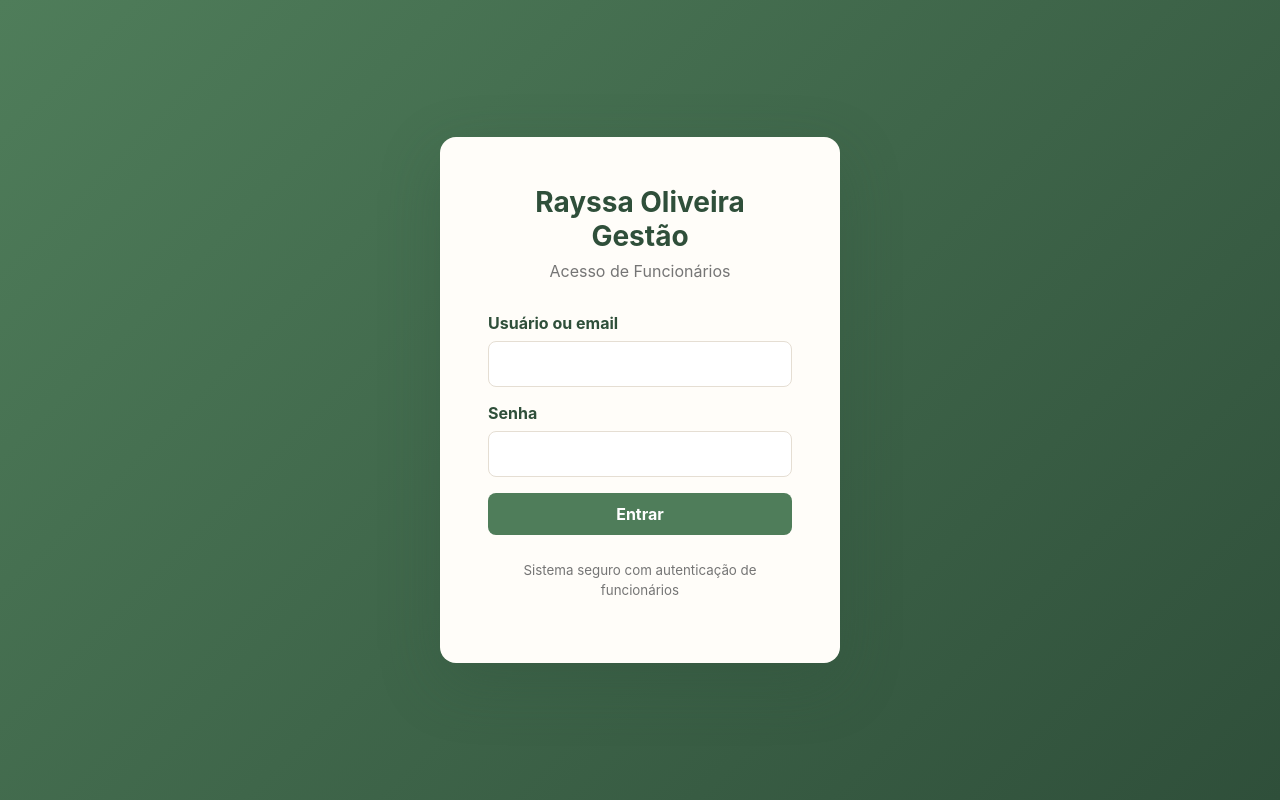
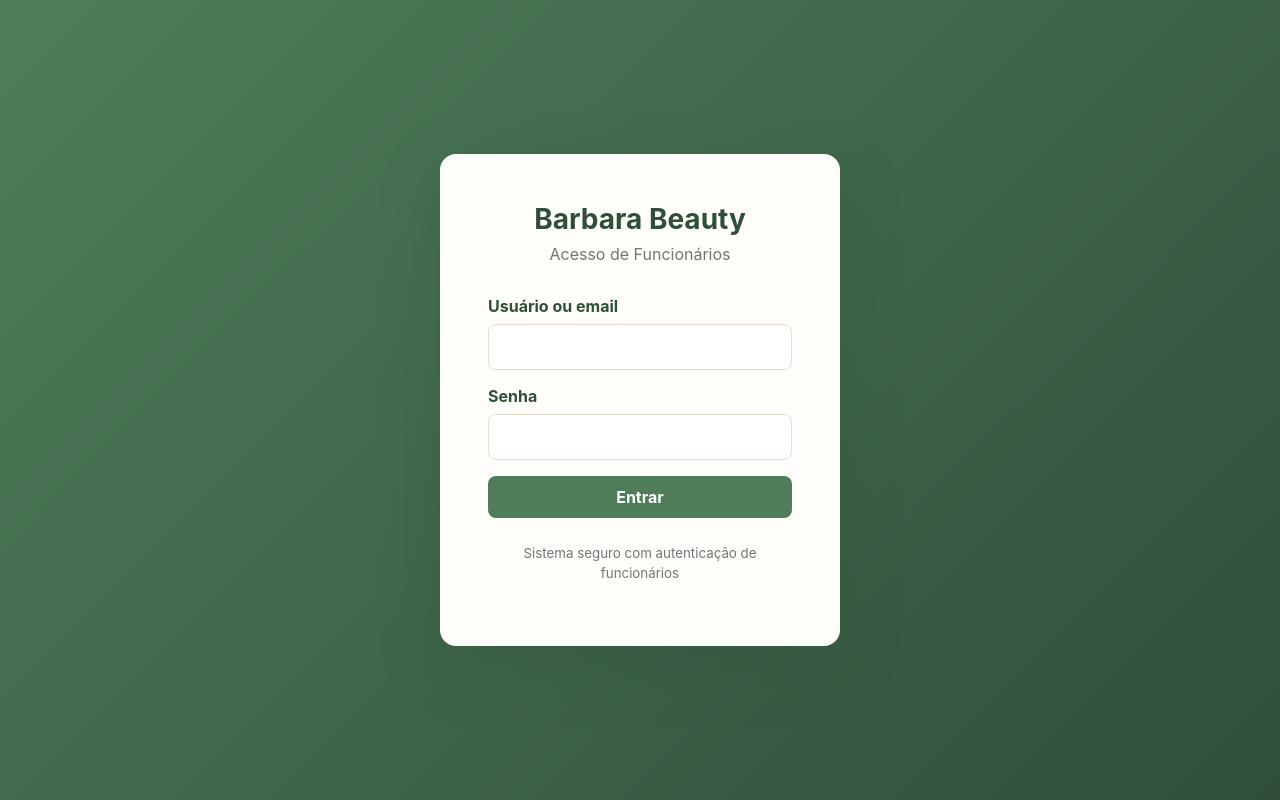
Before and after one commit to aguiarbr2006/barbarabeauty, a plain HTML site: page index.html in a window 1280 px wide. Drawn offline with Linux system fonts and the light colour scheme; no server answers.

Commit message:
rayssa/barbara

```diff
--- a/index.html
+++ b/index.html
@@ -6,8 +6,8 @@
     <meta name="theme-color" content="#4f7d5a" />
     <meta name="apple-mobile-web-app-capable" content="yes" />
     <meta name="apple-mobile-web-app-status-bar-style" content="default" />
-    <meta name="apple-mobile-web-app-title" content="Rayssa Oliveira" />
-    <title>Rayssa Oliveira Gestão</title>
+    <meta name="apple-mobile-web-app-title" content="Barbara Beauty" />
+    <title>Barbara Beauty</title>
     <link rel="manifest" href="manifest.webmanifest" />
     <link rel="stylesheet" href="styles.css" />
     <script src="https://www.gstatic.com/firebasejs/10.12.5/firebase-app-compat.js"></script>
@@ -19,7 +19,7 @@
     <div id="loginOverlay" class="login-overlay">
       <div class="login-modal">
         <div class="login-header">
-          <h1>Rayssa Oliveira Gestão</h1>
+          <h1>Barbara Beauty</h1>
           <p>Acesso de Funcionários</p>
         </div>
         <form id="loginForm" class="login-form">
@@ -42,9 +42,9 @@
     <div class="app-shell" id="appShell" style="display: none;">
       <aside class="sidebar">
         <div class="brand">
-          <span class="brand-mark">N</span>
+          <span class="brand-mark">B</span>
           <div>
-            <strong>Rayssa Oliveira</strong>
+            <strong>Barbara Beauty</strong>
             <small>Nail designer</small>
           </div>
         </div>
@@ -212,9 +212,9 @@
               <label>Crédito do desenvolvedor<input id="settingDeveloperCredit" readonly /></label>
             </div>
             <div class="admin-preview">
-              <span class="brand-mark" id="adminLogoPreview">R</span>
+              <span class="brand-mark" id="adminLogoPreview">B</span>
               <div>
-                <strong id="adminNamePreview">Rayssa Oliveira</strong>
+                <strong id="adminNamePreview">Barbara Beauty</strong>
                 <small id="adminSubtitlePreview">Nail designer</small>
               </div>
               <button class="primary-button" type="button">Botão principal</button>
```
